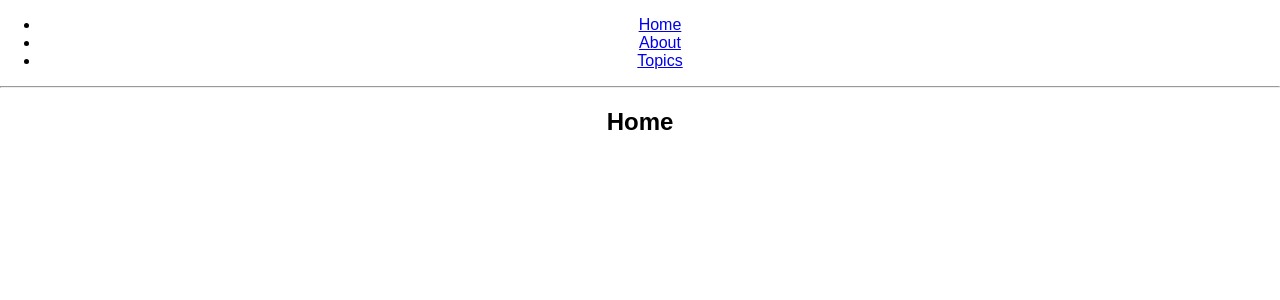
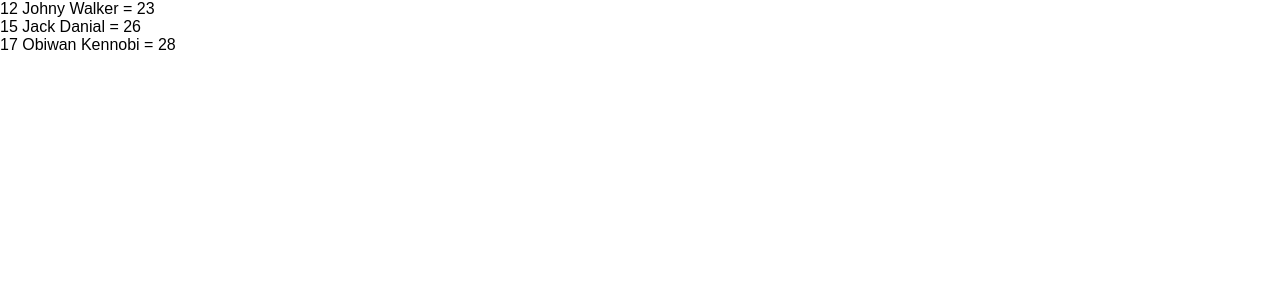
Before and after one commit to RachataLee/pages, a React (Create React App) app: page / in a window 1280 px wide. Shown: the top 300 px of the page. Built offline with nearby package versions, Linux system fonts and the light colour scheme.

Commit message:
โชว์ score

```diff
--- a/src/App.js
+++ b/src/App.js
@@ -1,13 +1,24 @@
 import React, { Component } from 'react';
 import logo from './logo.svg';
 import './App.css';
-import BasicExample from './BasicExample'
+import _ from 'lodash'
 
+const students = [
+  {id: 12,name: 'Johny Walker' , score: 23},
+  {id: 15,name: 'Jack Danial' , score: 26},
+  {id: 17,name: 'Obiwan Kennobi' , score: 28},
+]
+
+const StudentLine = (props) => (
+  <div>{props.id} {props.name} = {props.score}</div>
+)
 class App extends Component {
   render() {
     return (
-      <div className="App">
-        <BasicExample/>
+      <div>
+        {
+          _.map(students,student=> (<StudentLine {...student} />))
+        }
       </div>
     );
   }
--- a/src/BasicExample.js
+++ /dev/null
@@ -1,72 +0,0 @@
-import React from 'react'
-import {
-  BrowserRouter as Router,
-  Route,
-  Link
-} from 'react-router-dom'
-
-const BasicExample = () => (
-  <Router>
-    <div>
-      <ul>
-        <li><Link to="/">Home</Link></li>
-        <li><Link to="/about">About</Link></li>
-        <li><Link to="/topics">Topics</Link></li>
-      </ul>
-
-      <hr/>
-
-      <Route exact path="/" component={Home}/>
-      <Route path="/about" component={About}/>
-      <Route path="/topics" component={Topics}/>
-    </div>
-  </Router>
-)
-
-const Home = () => (
-  <div>
-    <h2>Home</h2>
-  </div>
-)
-
-const About = () => (
-  <div>
-    <h2>About</h2>
-  </div>
-)
-
-const Topics = ({ match }) => (
-  <div>
-    <h2>Topics</h2>
-    <ul>
-      <li>
-        <Link to={`${match.url}/rendering`}>
-          Rendering with React
-        </Link>
-      </li>
-      <li>
-        <Link to={`${match.url}/components`}>
-          Components
-        </Link>
-      </li>
-      <li>
-        <Link to={`${match.url}/props-v-state`}>
-          Props v. State
-        </Link>
-      </li>
-    </ul>
-
-    <Route path={`${match.url}/:topicId`} component={Topic}/>
-    <Route exact path={match.url} render={() => (
-      <h3>Please select a topic.</h3>
-    )}/>
-  </div>
-)
-
-const Topic = ({ match }) => (
-  <div>
-    <h3>{match.params.topicId}</h3>
-  </div>
-)
-
-export default BasicExample
```
